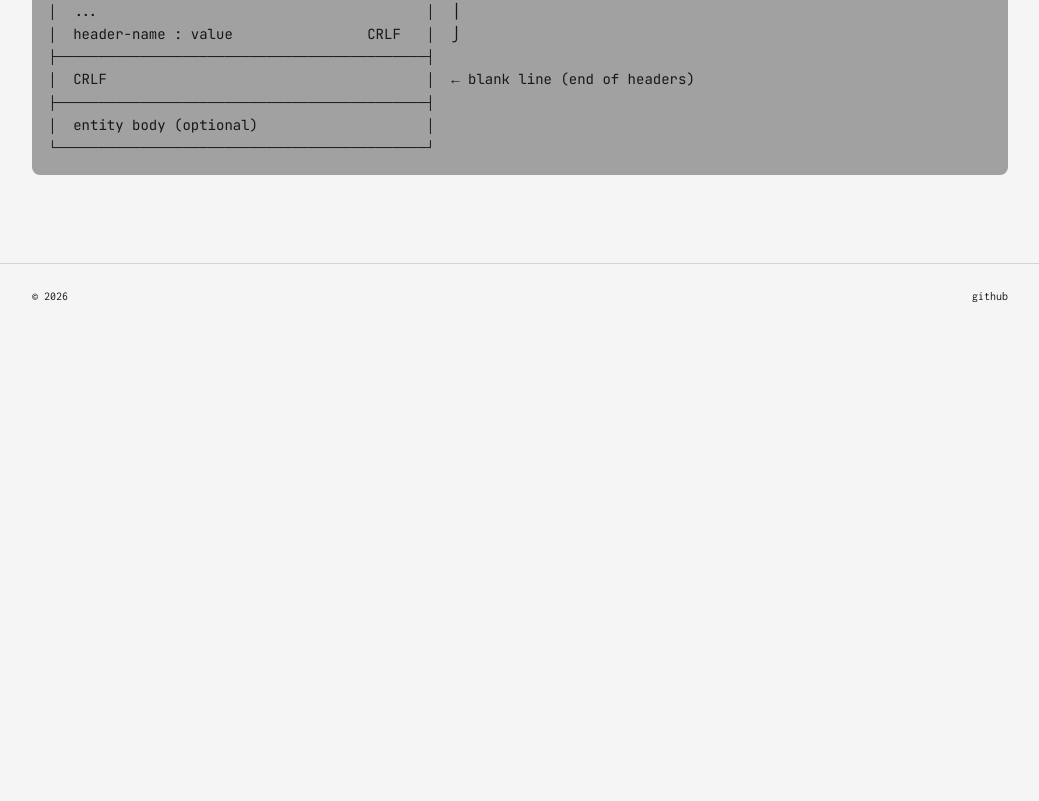
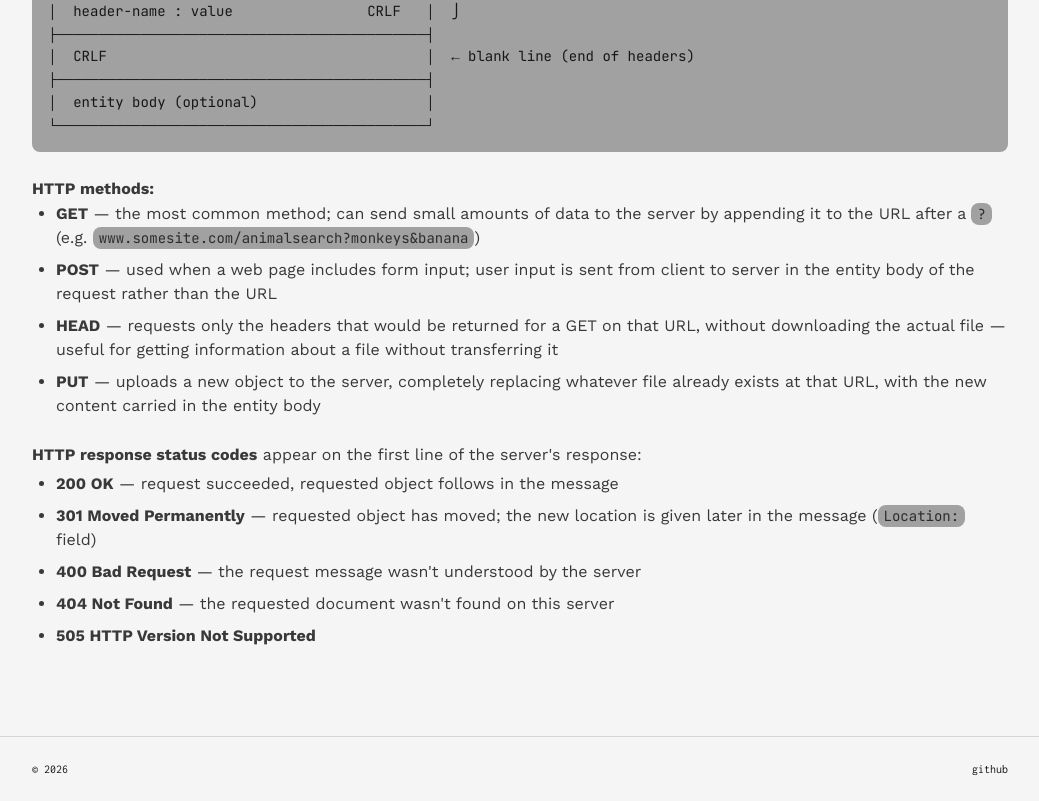
Before and after one commit to n0as-ark/logbook, a React (Vite) app: page /logbook/blog/application-layer-http-and-email in a window 1280 px wide. Shown: the part 2068-2869 px from the top of the page, without its empty margins (120-1159 px from the left). Before the commit the page ends 2396 px from the top, so only its background shows below. Built offline with nearby package versions, Linux system fonts and the light colour scheme; the HTML template or start-up script is replaced by a standard one.

Commit message:
Update posts.ts

```diff
--- a/src/data/posts.ts
+++ b/src/data/posts.ts
@@ -790,7 +790,6 @@ Accept: text/html,application/xhtml+xml
 Accept-Language: en-us,en;q=0.5
 Accept-Encoding: gzip,deflate
 Connection: keep-alive
-
 \`\`\`
 
 General structure: a request line (method, full path, HTTP version), followed by header lines, a blank line (carriage-return/line-feed at the start of the line marks the end of the headers), and an optional body.
@@ -808,5 +807,18 @@ General structure: a request line (method, full path, HTTP version), followed by
 │  entity body (optional)                    │
 └────────────────────────────────────────────┘
 \`\`\`
+
+**HTTP methods:**
+- **GET** — the most common method; can send small amounts of data to the server by appending it to the URL after a \`?\` (e.g. \`www.somesite.com/animalsearch?monkeys&banana\`)
+- **POST** — used when a web page includes form input; user input is sent from client to server in the entity body of the request rather than the URL
+- **HEAD** — requests only the headers that would be returned for a GET on that URL, without downloading the actual file — useful for getting information about a file without transferring it
+- **PUT** — uploads a new object to the server, completely replacing whatever file already exists at that URL, with the new content carried in the entity body
+
+**HTTP response status codes** appear on the first line of the server's response:
+- **200 OK** — request succeeded, requested object follows in the message
+- **301 Moved Permanently** — requested object has moved; the new location is given later in the message (\`Location:\` field)
+- **400 Bad Request** — the request message wasn't understood by the server
+- **404 Not Found** — the requested document wasn't found on this server
+- **505 HTTP Version Not Supported**
 ` },
 ];
```
